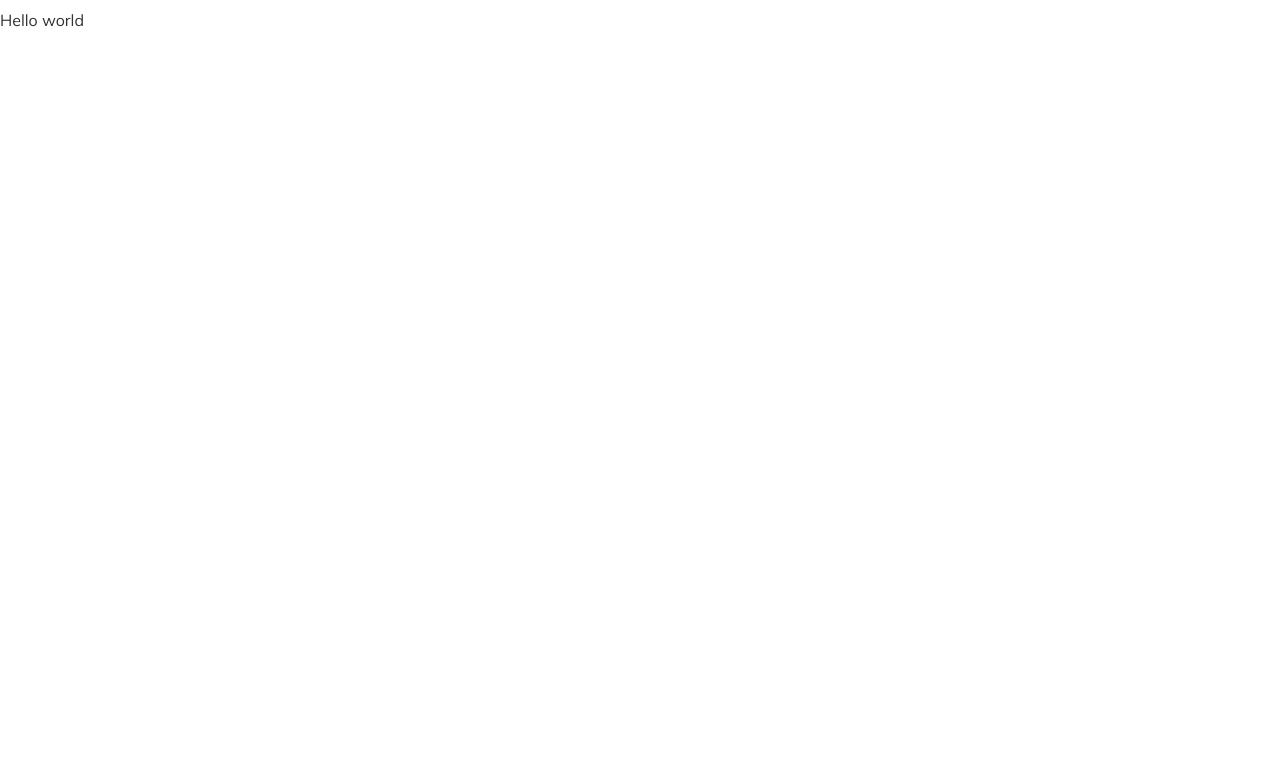
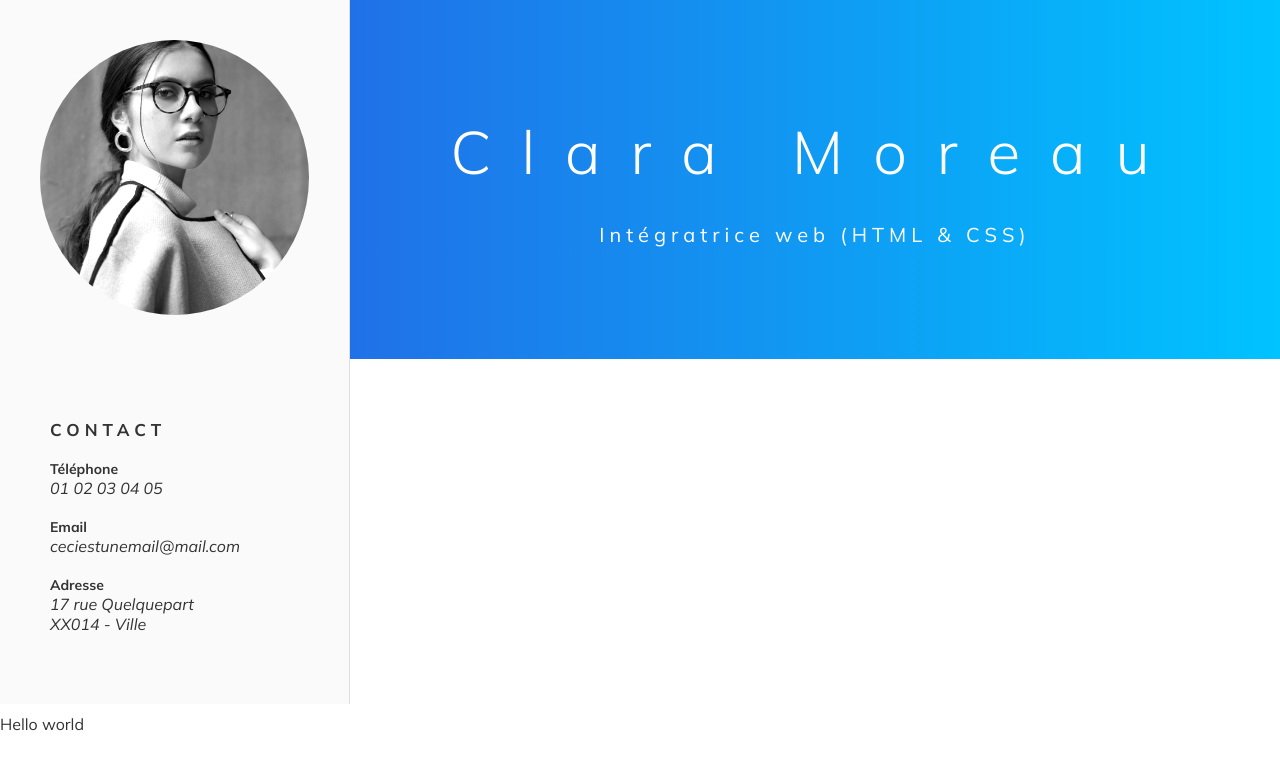
Before and after one commit to AdelinePat/resume, a plain HTML site: page index.html in a window 1280 px wide. Drawn offline with Linux system fonts and the light colour scheme.

Commit message:
feat header and start aside section

```diff
--- a/index.html
+++ b/index.html
@@ -5,7 +5,7 @@
     <meta name="viewport" content="width=device-width, initial-scale=1.0" />
     <title>CV | Curriculum Vitae</title>
     <link rel="stylesheet" href="./style/css/variables.css" />
-    <link rel="stylesheet" href="./style/css/style.css">
+    <link rel="stylesheet" href="./style/css/style.css" />
     <link rel="preconnect" href="https://fonts.googleapis.com" />
     <link rel="preconnect" href="https://fonts.gstatic.com" crossorigin />
     <link
@@ -19,6 +19,31 @@
     ></script>
   </head>
   <body>
+    <div class="grid-container">
+      <header>
+        <h1>Clara Moreau</h1>
+        <p>Intégratrice web (HTML & CSS)</p>
+      </header>
+      <section class="picture">
+        <img
+          src="./img/profile.jpg"
+          alt="Photo from Unsplashed | Clara Moreau fake photo"
+        />
+      </section>
+      <aside>
+        <div class="block">
+          <h2 class="title-small">Contact</h2>
+          <h3>Téléphone</h3>
+          <p>01 02 03 04 05</p>
+          <h3>Email</h3>
+          <p>ceciestunemail@mail.com</p>
+          <h3>Adresse</h3>
+          <p>17 rue Quelquepart <br>XX014 - Ville</p>
+        </div>
+      </aside>
+      <main></main>
+    </div>
+
     <p>Hello world</p>
   </body>
 </html>
--- /dev/null
+++ b/style/scss/_classes.scss
@@ -0,0 +1,11 @@
+%title {
+  text-transform: uppercase;
+}
+
+.title {
+  &-small {
+    @extend %title;
+    letter-spacing: 0.5rem;
+    font-size: 1.7rem;
+  }
+}
--- a/style/scss/style.scss
+++ b/style/scss/style.scss
@@ -1,3 +1,80 @@
 @use "reset" as *;
 @use "base" as *;
+@use "classes" as *;
 // @use "variables" as *;
+
+.grid-container {
+  display: grid;
+  // grid-template-areas:
+  grid:
+    "picture header" auto
+    "aside main" 1fr
+    / 350px auto;
+//   min-height: 100vh;
+  // align-content: stretch;
+}
+
+header {
+  grid-area: header;
+  display: flex;
+  flex-direction: column;
+  justify-content: center;
+  align-items: center;
+  // min-height: 30rem;
+  // background: var(--primary);
+  background: linear-gradient(to right, var(--primary), var(--light));
+  padding: 8rem 5rem;
+  text-align: center;
+  color: white;
+  h1 {
+    font-size: 6rem;
+    line-height: 8rem;
+    font-weight: 300;
+    letter-spacing: 3rem;
+  }
+
+  p {
+    font-size: 2rem;
+    letter-spacing: 0.5rem;
+  }
+}
+
+.picture {
+  grid-area: picture;
+  padding: 4rem;
+  background: var(--background);
+  border-right: 1px solid var(--faint);
+  align-self: center;
+  overflow: hidden;
+  img {
+    height: 275px;
+    width: 350px;
+    border-radius: 50%;
+    object-fit: cover;
+    filter: grayscale(1) brightness(120%) contrast(110%);
+  }
+  /* background: grey; */
+}
+
+aside {
+  grid-area: aside;
+  background: var(--background);
+  border-right: 1px solid var(--faint);
+  padding: 5rem;
+
+  h3 {
+    margin-bottom: 0;
+    font-size: 1.4rem;
+  }
+
+  p {
+    margin:0;
+    margin-bottom: 2rem;
+    font-style: italic;
+  }
+}
+
+main {
+  grid-area: main;
+  /* background: red; */
+}
--- a/style/scss/variables.scss
+++ b/style/scss/variables.scss
@@ -9,4 +9,5 @@
     --text: #333;
     --background: #fafafa;
     --hint: #999;
+    --faint: #ddd;
 }
```
Also changed, not shown: style/css/style.css, style/css/variables.css, 2 other files.
